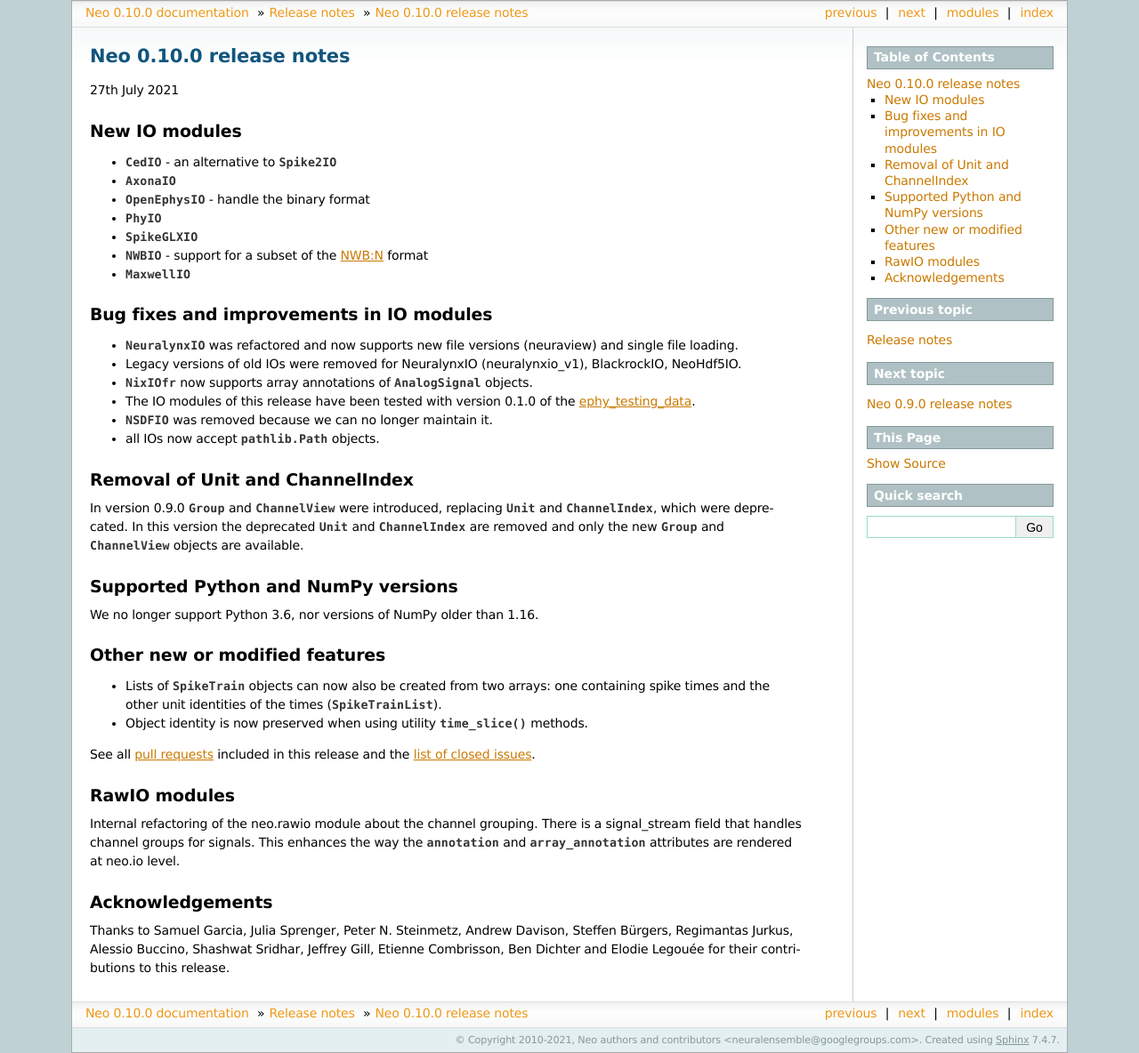
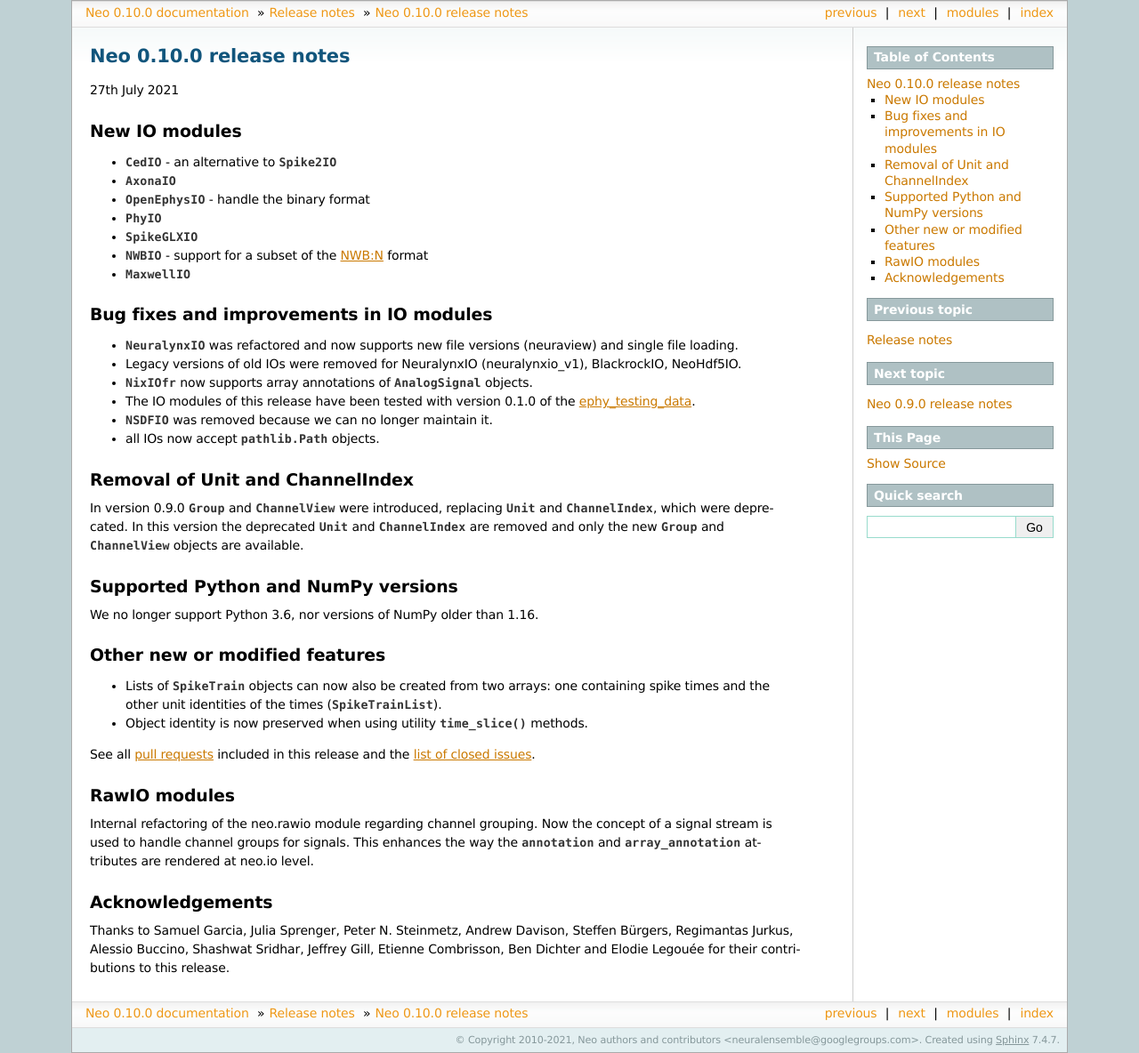
Before and after one commit to NeuralEnsemble/python-neo, a Sphinx documentation site: the page built from doc/source/releases/0.10.0.rst, in a window 1280 px wide. Shown: the whole page at 89% size. Built offline with Sphinx 7.4.7, drawn with Linux system fonts in a browser that asks for light colours; pages that are not in the unit, such as notebooks, are missing from menus.

Commit message:
Update doc/source/releases/0.10.0.rst
Co-authored-by: Julia Sprenger <julia.sprenger@rwth-aachen.de>

```diff
--- a/doc/source/releases/0.10.0.rst
+++ b/doc/source/releases/0.10.0.rst
@@ -55,8 +55,8 @@
 RawIO modules
 -------------
 
-Internal refactoring of the neo.rawio module about the channel grouping.
-There is a signal_stream field that handles channel groups for signals.
+Internal refactoring of the neo.rawio module regarding channel grouping.
+Now the concept of a signal stream is used to handle channel groups for signals.
 This enhances the way the :attr:`annotation` and :attr:`array_annotation` attributes are rendered at neo.io level.
 
 Acknowledgements
```
